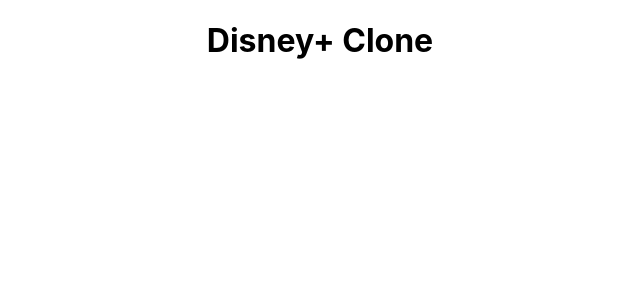
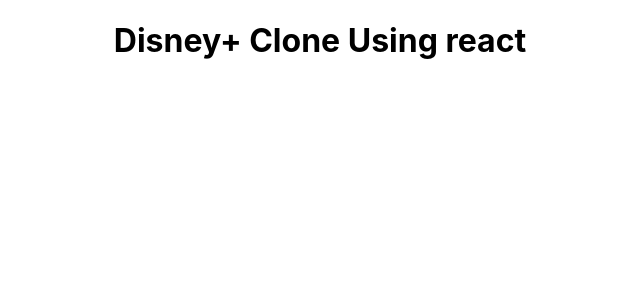
Before and after one commit to Aayushjain-code/Disney-Clone-, a React (Create React App) app: page / in a window 1280 px wide. Shown: the top 300 px of the page, without its empty margins (320-960 px from the left). Built offline with nearby package versions, Linux system fonts and the light colour scheme.

Commit message:
First message for test

```diff
--- a/src/App.js
+++ b/src/App.js
@@ -4,7 +4,7 @@
 function App() {
   return (
     <div className="App">
-      <h1>Disney+ Clone</h1>
+      <h1>Disney+ Clone Using react</h1>
     </div>
   );
 }
```
